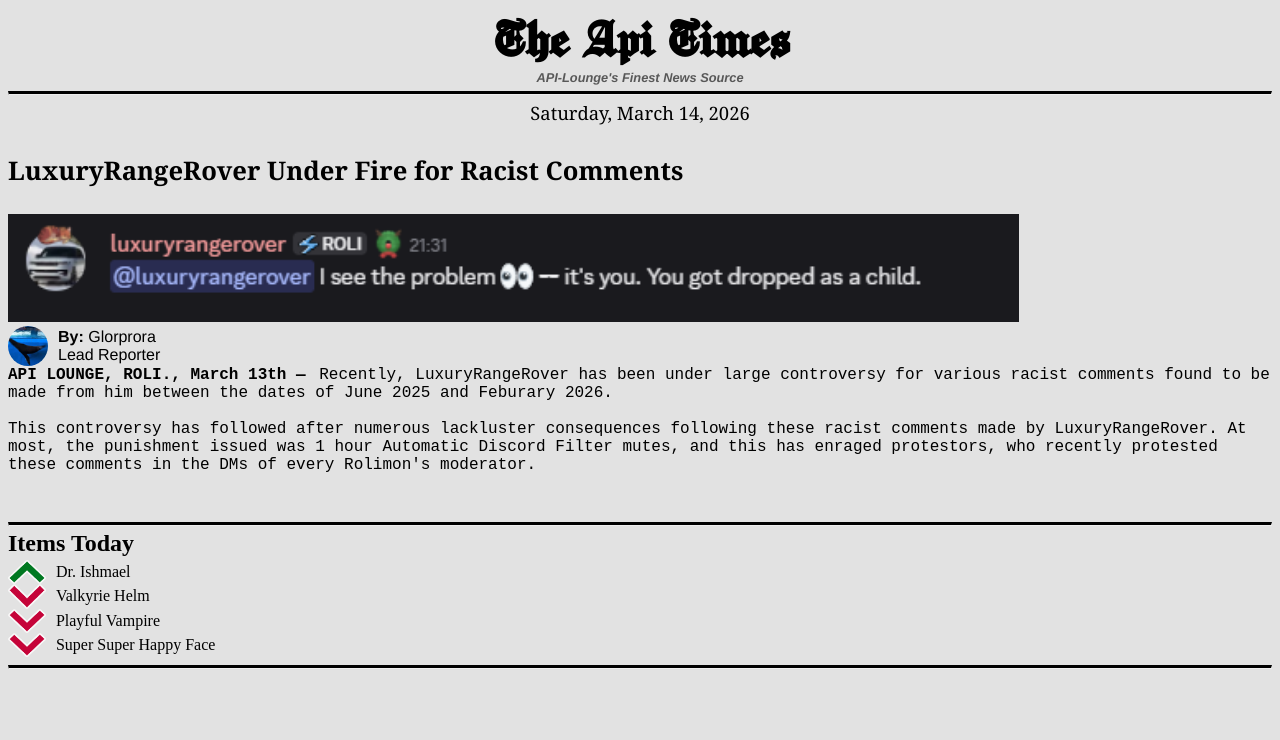
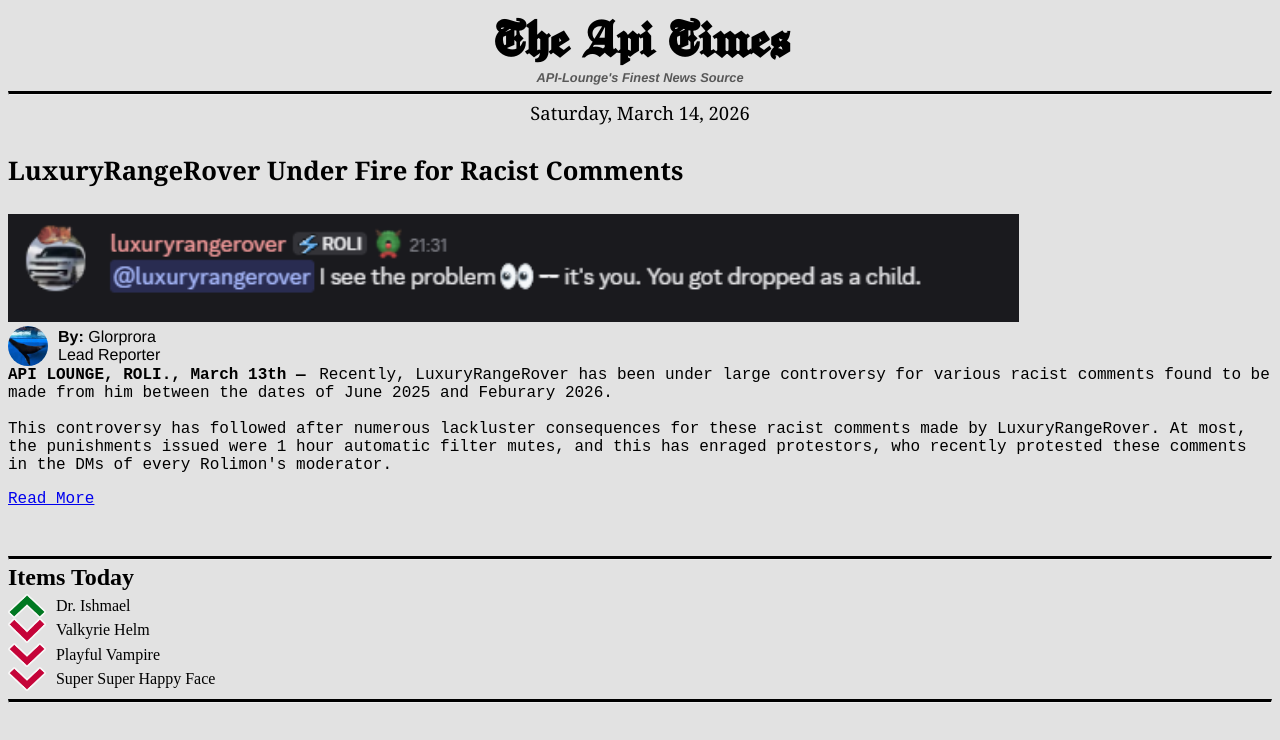
Before and after one commit to Glorprora/The-API-Times, a plain HTML site: page index.html in a window 1280 px wide. Drawn offline with Linux system fonts and the light colour scheme.

Commit message:
article text change + added "read more" text

```diff
--- a/index.html
+++ b/index.html
@@ -95,6 +95,7 @@
             margin-top: 0.7em;
             margin-bottom: 0.7em;
         }
+
     </style>
     </head>
     <body>
@@ -117,8 +118,9 @@
         <div class="article-box">
             <span class="article-info">API LOUNGE, ROLI., March 13th —</span>
             <span class="article-text">Recently, LuxuryRangeRover has been under large controversy for various racist comments found to be made from him between the dates of June 2025 and Feburary 2026.
-                <br><br>This controversy has followed after numerous lackluster consequences following these racist comments made by LuxuryRangeRover. At most, the punishment issued was 1 hour Automatic Discord Filter mutes, and this has enraged protestors, who recently protested these comments in the DMs of every Rolimon's moderator.
+                <br><br>This controversy has followed after numerous lackluster consequences for these racist comments made by LuxuryRangeRover. At most, the punishments issued were 1 hour automatic filter mutes, and this has enraged protestors, who recently protested these comments in the DMs of every Rolimon's moderator.
             </span>
+            <p><a href="illdothislater.html">Read More</a></p>
         </div>
         <hr id="article-to-stocks">
         <h5>Items Today</h5>
```
